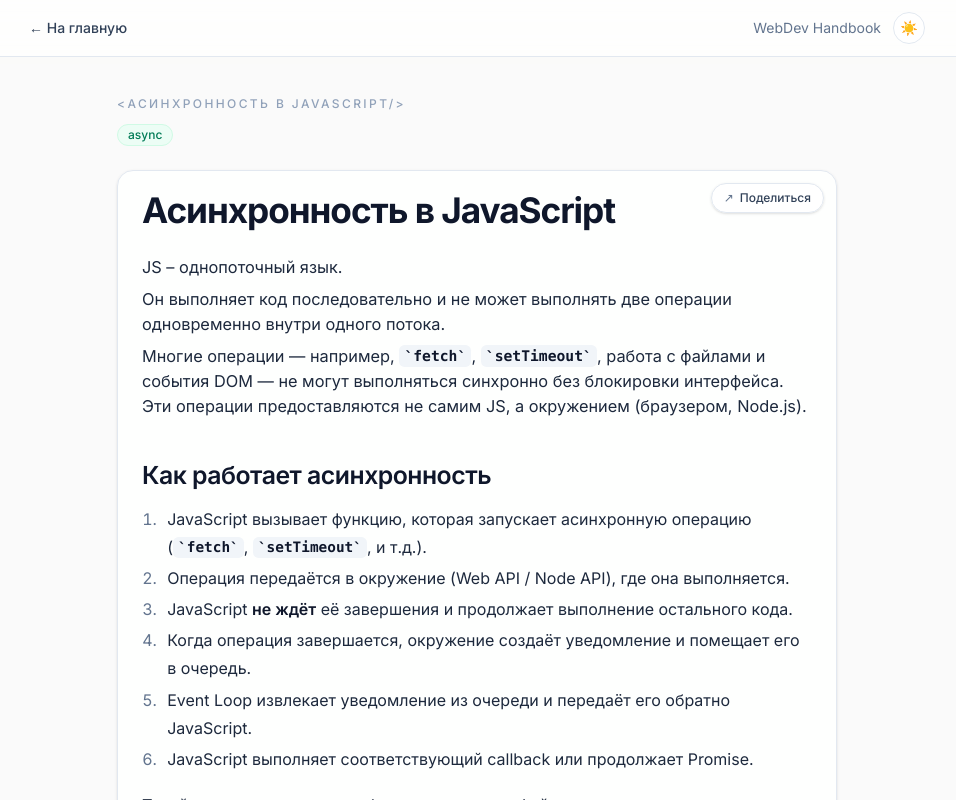
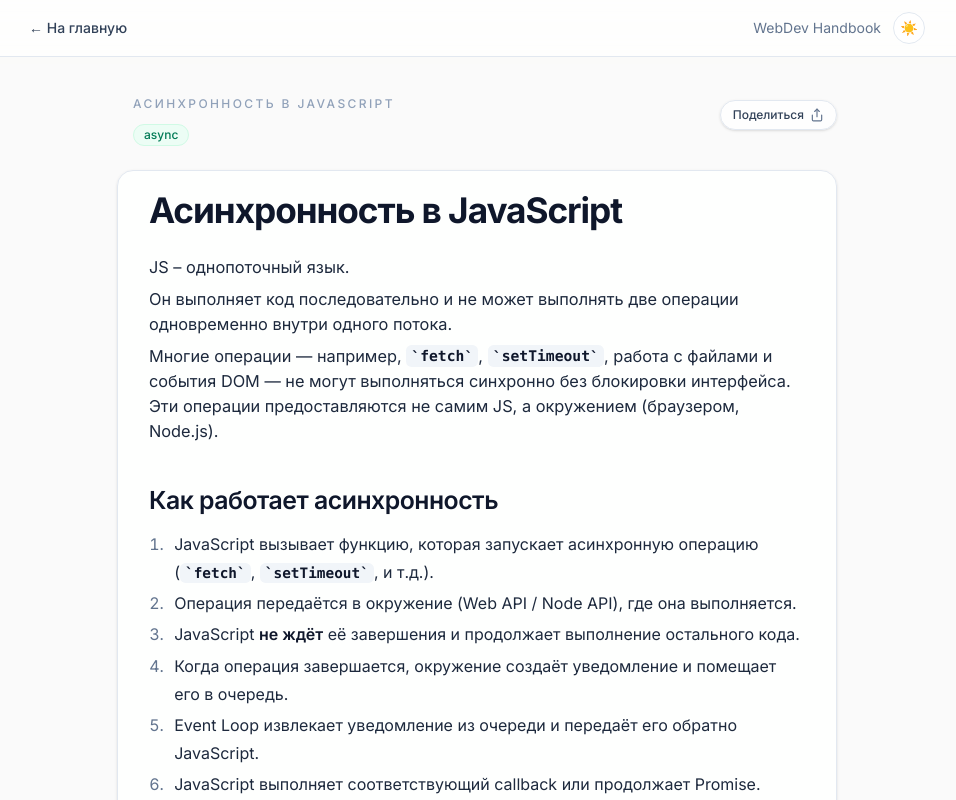
Before and after one commit to zheleznikov/WebDev-Handbook, a Next.js app: page /notes/async_js in a window 1280 px wide. Shown: the top 800 px of the page, without its empty margins (163-1119 px from the left). Built offline with nearby package versions, Linux system fonts and the light colour scheme.

Commit message:
small fixes

```diff
--- a/package.json
+++ b/package.json
@@ -22,7 +22,8 @@
     "remark-html": "^16.0.1",
     "remark-parse": "^11.0.0",
     "remark-rehype": "^11.1.2",
-    "remarkable": "^2.0.1"
+    "remarkable": "^2.0.1",
+    "lucide-react": "^0.553.0"
   },
   "devDependencies": {
     "@tailwindcss/postcss": "^4",
--- a/src/app/globals.css
+++ b/src/app/globals.css
@@ -2,15 +2,12 @@
 @custom-variant dark (&:where(.dark, .dark *));
 @plugin "@tailwindcss/typography";
 
-/* Глобально отключаем все highlight.js стили */
 .hljs { all: unset; }
 
-/* Светлая тема применяется к article в светлом режиме */
 .prose-notes {
 @import "highlight.js/styles/github.css";
 }
 
-/* Тёмная — только когда есть .dark */
 .dark .prose-notes {
 @import "highlight.js/styles/github-dark.css";
 }
@@ -38,7 +35,6 @@
     --tw-prose-bold: var(--color-slate-900);
     --tw-prose-quotes: var(--color-slate-800);
 
-    max-width: 68ch;
     margin-inline: auto;
     font-family: var(--font-body);
 
@@ -154,10 +150,15 @@
   }
 }
 
-/* Dark mode улучшенный */
 .dark .prose-notes {
     --tw-prose-body: var(--color-slate-300);
     --tw-prose-headings: var(--color-slate-100);
     --tw-prose-links: var(--color-blue-400);
+    --tw-prose-bold: var(--color-slate-100);    /* вот это добавляем */
     --tw-prose-quotes: var(--color-slate-400);
+
+& strong,
+& b {
+      color: var(--tw-prose-bold);
+  }
 }
--- a/src/app/notes-search.tsx
+++ b/src/app/notes-search.tsx
@@ -26,7 +26,6 @@ export function NotesSearch({ notes }: Props) {
 
         if (!q) return notes;
 
-        // режим поиска по тегу: "#async"
         if (q.startsWith("#")) {
             const tagQuery = q.slice(1); // убираем "#"
 
@@ -36,7 +35,6 @@ export function NotesSearch({ notes }: Props) {
             });
         }
 
-        // обычный поиск
         return notes.filter((note) => {
             const title = (note.meta.title || note.slug).toLowerCase();
             const description = (note.meta.description || "").toLowerCase();
--- a/src/app/notes/[slug]/page.tsx
+++ b/src/app/notes/[slug]/page.tsx
@@ -50,17 +50,23 @@ export default async function NotePage({ params }: NotePageProps) {
             transition-colors
         "
         >
-            <div className="mx-auto max-w-3xl px-4 sm:px-6 py-8">
+
+
+            <div className="mx-auto w-full px-0 sm:px-6 py-8 sm:max-w-3xl">
+
             {/* Заголовок страницы */}
-                <header className="mb-6">
+                <header className="mb-6 flex flex-col sm:flex-row sm:items-start sm:justify-between gap-3">
+                    {/* Левая колонка: заголовок + описание + теги */}
+                    <div className="flex-1">
                         <h1
                             className="
                 text-xs font-medium uppercase tracking-[0.2em]
                 text-slate-400 mb-1
                 dark:text-slate-500
+                pl-4
             "
                         >
-                        {`<${note.meta.title || note.slug}/>`}
+                            {`${note.meta.title || note.slug}`}
                         </h1>
 
                         {note.meta.description && (
@@ -70,7 +76,7 @@ export default async function NotePage({ params }: NotePageProps) {
                         )}
 
                         {currentTags.length > 0 && (
-                        <div className="mt-3 flex flex-wrap gap-1.5">
+                            <div className="mt-3 flex flex-wrap gap-1.5 pl-4">
                                 {currentTags.map((tag) => (
                                     <span
                                         key={tag}
@@ -90,7 +96,17 @@ export default async function NotePage({ params }: NotePageProps) {
                                 ))}
                             </div>
                         )}
+                    </div>
+
+                    {/* Правая колонка: Share button */}
+                    <div className="pl-4 sm:pl-0 sm:pt-1">
+                        <ShareButton
+                            title={note.meta.title || note.slug}
+                            description={note.meta.description}
+                        />
+                    </div>
                 </header>
+
 
                 <div
                     className="
@@ -99,12 +115,7 @@ export default async function NotePage({ params }: NotePageProps) {
                     transition-colors
                 "
                 >
-                    <div className="absolute right-3 top-3">
-                        <ShareButton
-                            title={note.meta.title || note.slug}
-                            description={note.meta.description}
-                        />
-                    </div>
+
 
                     <div className="px-4 sm:px-6 py-5">
                         <article
--- a/src/components/ShareButton.tsx
+++ b/src/components/ShareButton.tsx
@@ -2,6 +2,7 @@
 "use client";
 
 import { useState } from "react";
+import { Share, Share2 } from "lucide-react";
 
 type ShareButtonProps = {
     title: string;
@@ -56,15 +57,11 @@ export function ShareButton({title, description}: ShareButtonProps) {
                 dark:hover:bg-slate-800 dark:hover:border-slate-500
             "
             >
-            <span
-                className="
-                    text-slate-500
-                    dark:text-slate-400
-                "
-            >
-                ↗
-            </span>
-                <span>Поделиться</span>
+                Поделиться
+                <Share
+                    size={14}
+                    className="text-slate-500 dark:text-slate-400"
+                />
             </button>
 
             {status === "copied" && (
@@ -80,5 +77,4 @@ export function ShareButton({title, description}: ShareButtonProps) {
             )}
         </div>
     );
-
 }
```
Also changed, not shown: 1 other file (tests, documents, lock files or other folders). Lines whose indentation alone changed are shown as unchanged.
